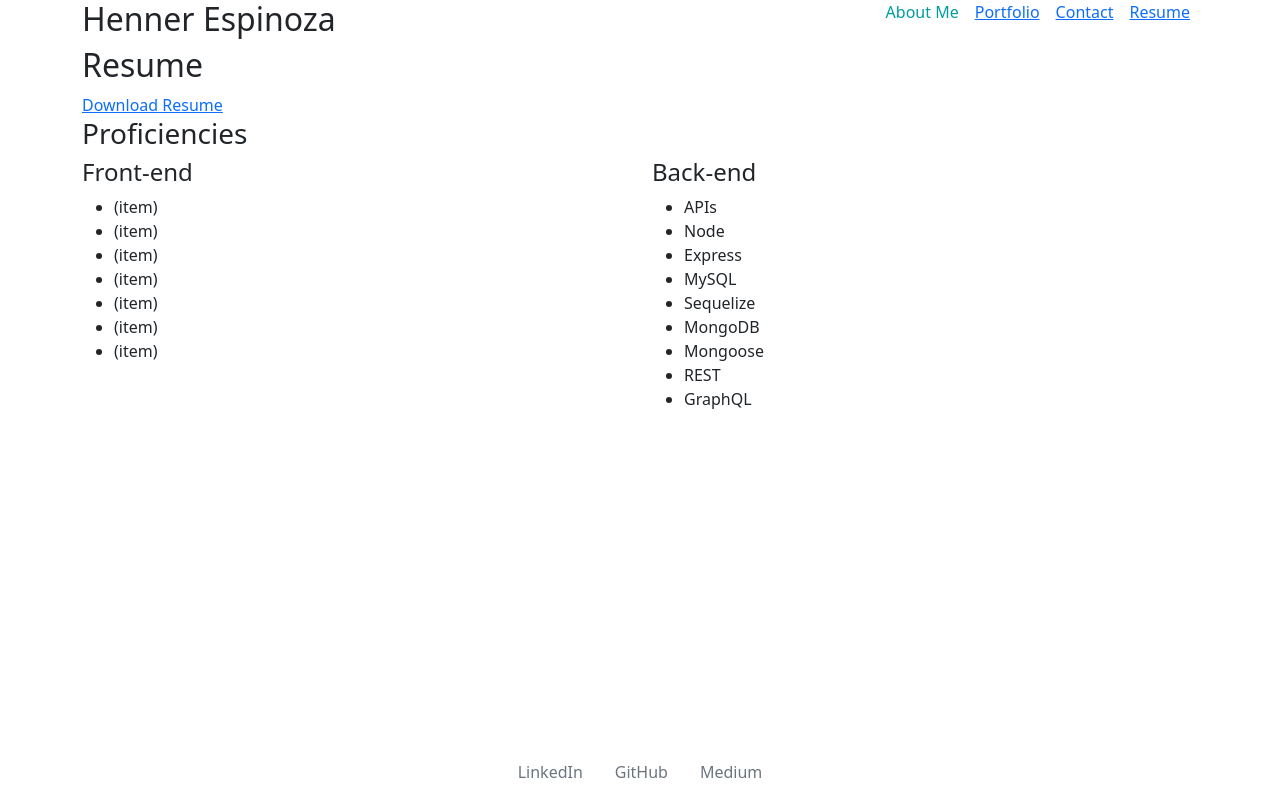
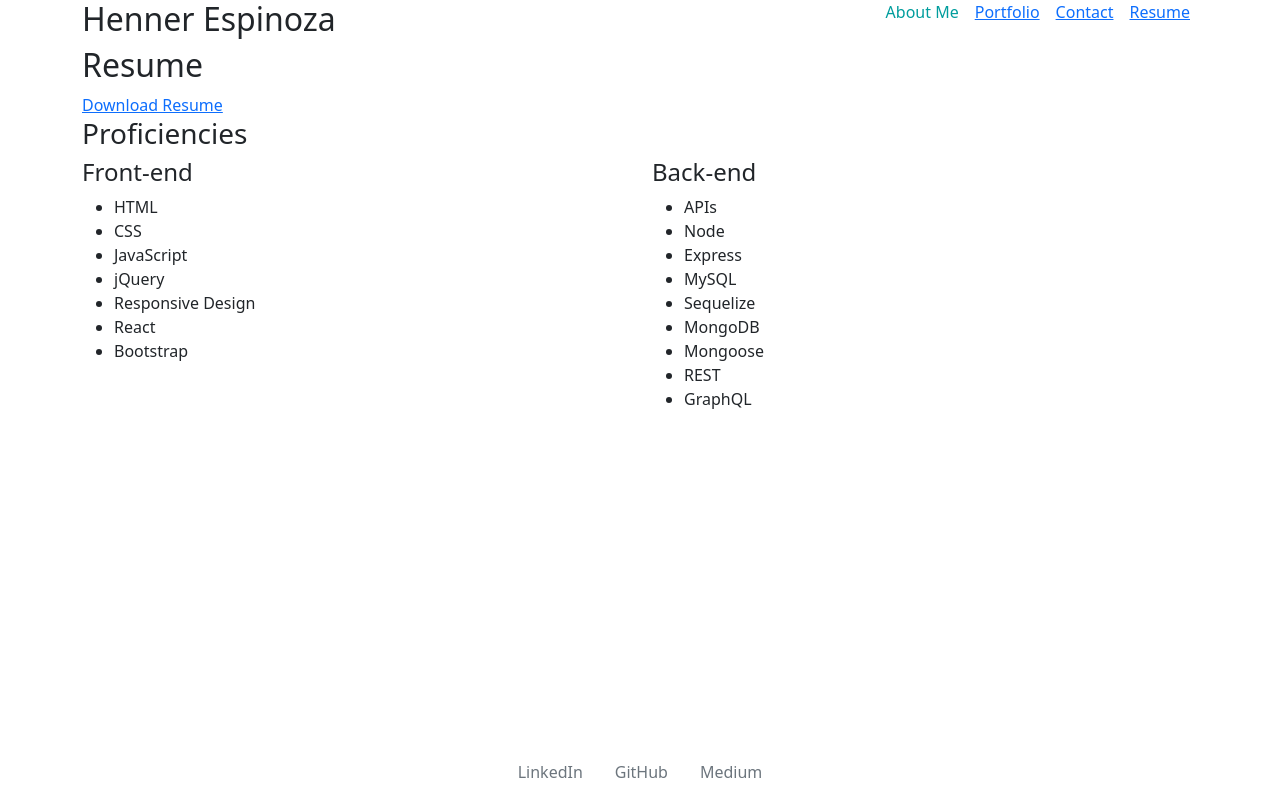
Before and after one commit to justhenner/henner-espinoza-react-portfolio, a React (Create React App) app: page /Resume in a window 1280 px wide. Built offline with nearby package versions, Linux system fonts and the light colour scheme.

Commit message:
updated () to {} in front-end array on line 19 of resume.js

```diff
--- a/src/pages/Resume.js
+++ b/src/pages/Resume.js
@@ -16,7 +16,7 @@ function Resume() {
         <h4>Front-end</h4>
         <ul>
           {frontEnd.map(item => (
-            <li>(item)</li>
+            <li>{item}</li>
           ))}
         </ul>
     </div>
```
